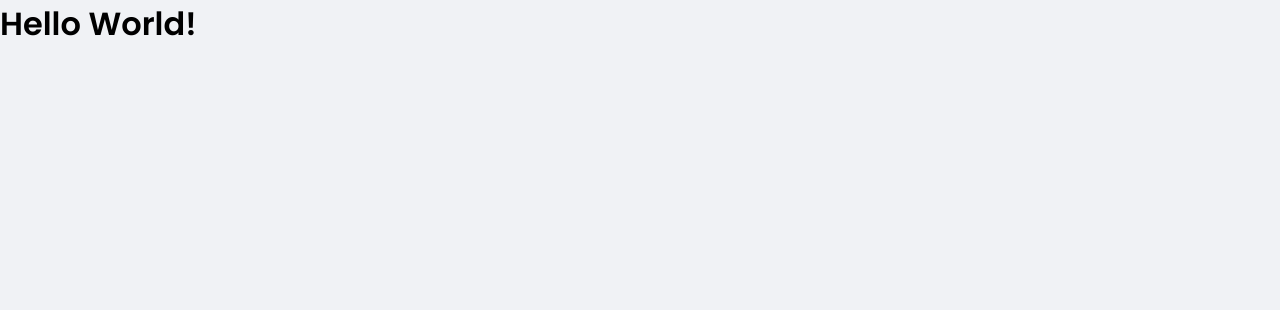
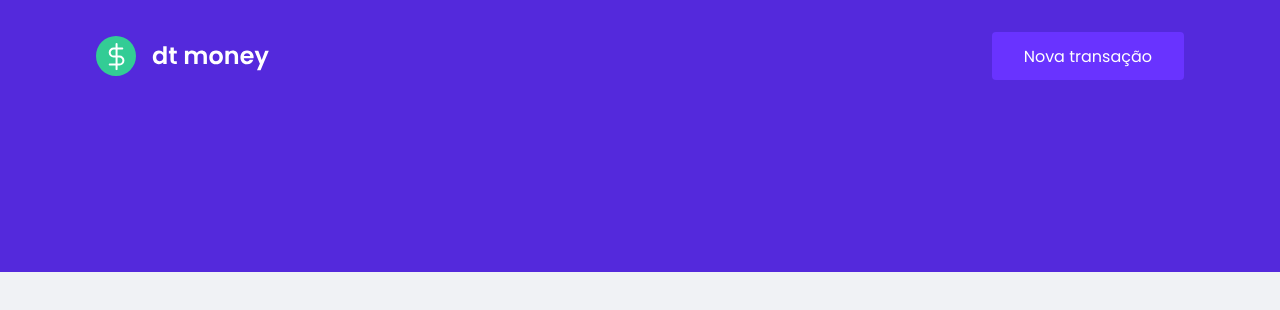
Before and after one commit to augustomarsola/02-dtmoney-ignite, a React (Create React App) app: page / in a window 1280 px wide. Shown: the top 310 px of the page. Built offline with nearby package versions, Linux system fonts and the light colour scheme.

Commit message:
🚀 Header done

```diff
--- a/src/App.tsx
+++ b/src/App.tsx
@@ -1,11 +1,12 @@
+import { Header } from "./components/Header";
 import { GlobalStyle } from "./styles/global";
 
 function App() {
   return (
-    <div className="App">
+    <>
+      <Header />
       <GlobalStyle />
-      <h1>Hello World!</h1>
-    </div>
+    </>
   );
 }
 
--- /dev/null
+++ b/src/components/Header/index.tsx
@@ -0,0 +1,15 @@
+import logoImg from '../../assets/logo.svg'
+import { Container, Content } from './styles'
+
+export function Header() {
+  return (
+    <Container>
+      <Content>
+        <img src={logoImg} alt="Logo dt Money" />
+        <button type="button">
+          Nova transação
+        </button>
+      </Content>
+    </Container>
+  )
+}
--- /dev/null
+++ b/src/components/Header/styles.ts
@@ -0,0 +1,29 @@
+import styled from "styled-components";
+
+export const Container = styled.header`
+  background: var(--blue);
+`;
+
+export const Content = styled.div `
+  width: 1120px;
+  margin: 0 auto;
+  padding: 2rem 1rem 12rem;
+  display: flex;
+  align-items: center;
+  justify-content: space-between;
+
+  button {
+    font-size: 1rem;
+    color: #fff;
+    background-color: var(--blue-light);
+    border: 0;
+    padding: 0 2rem;
+    border-radius: 0.25rem;
+    height: 3rem;
+    transition: .2s filter ease-in-out;
+
+    &:hover {
+      filter: brightness(.9)
+    }
+  }
+`;
```
